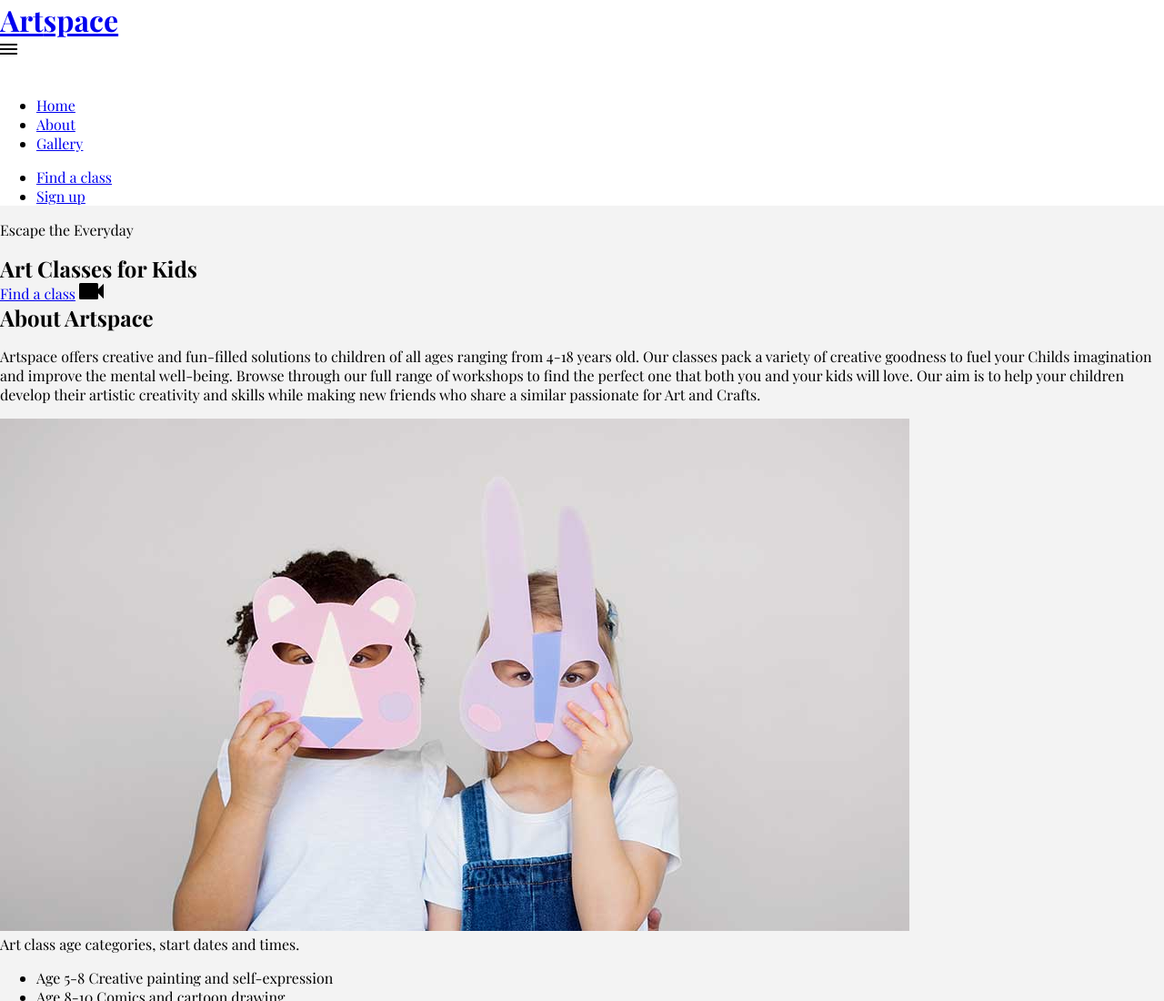
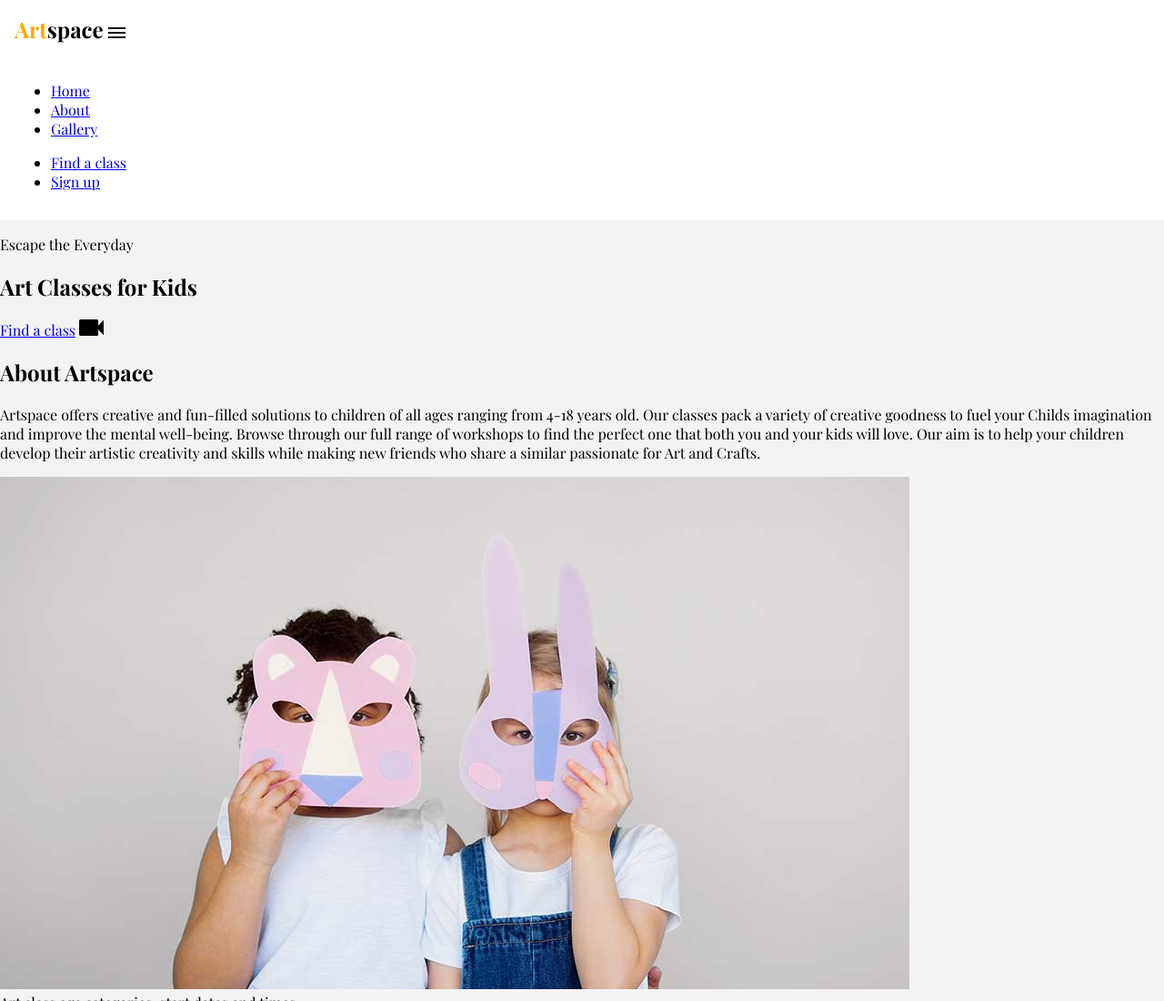
Before and after one commit to chasingash/Art-classes-for-kids-2, a plain HTML site: page index.html in a window 1280 px wide. Shown: the top 1100 px of the page at 91% size. Drawn offline with nearby package versions, Linux system fonts and the light colour scheme; a web font is replaced by a local one.

Commit message:
Add styling to navbar and logo

```diff
--- a/assets/css/main.scss
+++ b/assets/css/main.scss
@@ -7,11 +7,18 @@ body {
     font-weight: 300;
 }
 
-h1 {
-    margin-top: 0;
-    margin-bottom: 0;
-}
-
 .navbar {
     background: white;
+    padding: 1em;
+
+    .logo {
+        text-decoration: none;
+        font-weight: bold;
+        color: black;
+        font-size: 1.5em;
+
+        span {
+            color: orange;
+        }
+    }
 }
--- a/index.html
+++ b/index.html
@@ -15,8 +15,7 @@
     <header>
         <div class="navbar">
             <div class="container">
-                <a href="index.html">
-                    <h1 id="logo"><span>Art</span>space</h1>
+                <a class="logo" href="#"><span>Art</span>space</h1>
                 </a>
 
                 <img id="mobile-menu" class="mobile-menu" src="assets/images/burger-menu.svg" alt="Open Navigation">
@@ -101,7 +100,9 @@
                 </form>
             </div>
             <div class="contact-right">
-                <iframe src="https://www.google.com/maps/embed?pb=!1m18!1m12!1m3!1d152659.65072631696!2d-9.188829130296703!3d53.28403469792783!2m3!1f0!2f0!3f0!3m2!1i1024!2i768!4f13.1!3m3!1m2!1s0x485b93955a2d5bff%3A0x32b1b440a495281!2sGalway!5e0!3m2!1sen!2sie!4v1642196008933!5m2!1sen!2sie" width="600" height="450" style="border:0;" allowfullscreen="" loading="lazy"></iframe>
+                <iframe
+                    src="https://www.google.com/maps/embed?pb=!1m18!1m12!1m3!1d152659.65072631696!2d-9.188829130296703!3d53.28403469792783!2m3!1f0!2f0!3f0!3m2!1i1024!2i768!4f13.1!3m3!1m2!1s0x485b93955a2d5bff%3A0x32b1b440a495281!2sGalway!5e0!3m2!1sen!2sie!4v1642196008933!5m2!1sen!2sie"
+                    width="600" height="450" style="border:0;" allowfullscreen="" loading="lazy"></iframe>
             </div>
         </div>
     </section>
```
Also changed, not shown: assets/css/main.css, 1 other file.
